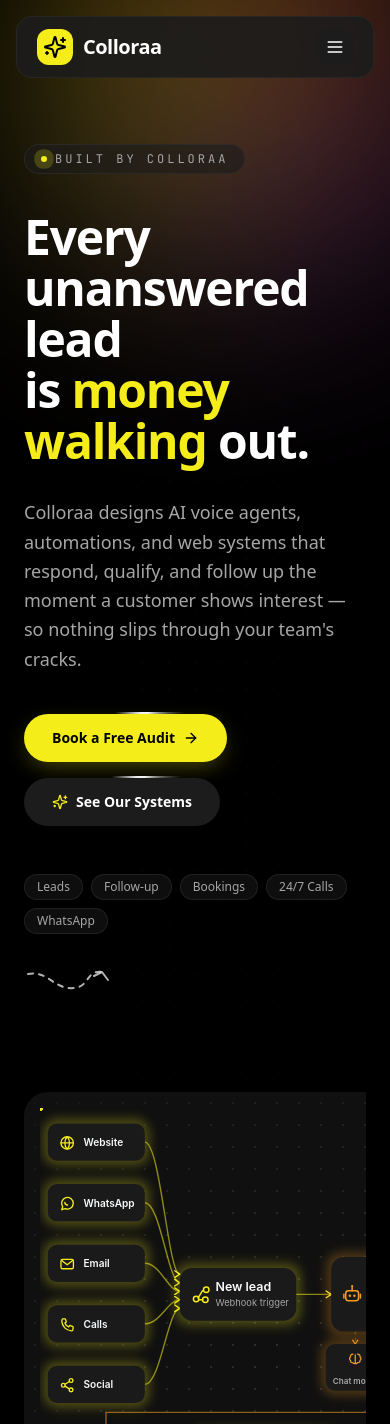
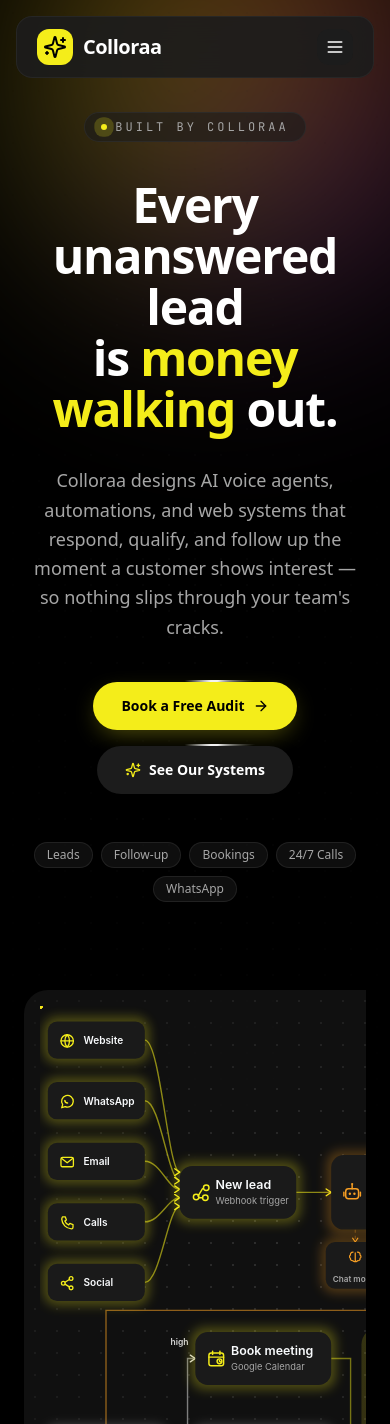
Before and after one commit to Atif2292/Colloraa-AI-Agent, a React (Vite) app: page / in a window 390 px wide. Shown: the top 1424 px of the page. Built offline with nearby package versions, Linux system fonts and the light colour scheme; a web font is replaced by a local one.

Commit message:
Tighten hero top spacing and center hero text on mobile/tablet

```diff
--- a/src/components/Hero.tsx
+++ b/src/components/Hero.tsx
@@ -9,7 +9,7 @@ export default function Hero() {
   return (
     <section
       id="home"
-      className="relative flex min-h-screen items-center overflow-hidden pt-36"
+      className="relative flex min-h-screen items-center overflow-hidden pt-28"
     >
       <div className="pointer-events-none absolute inset-0">
         <GlowBlob className="absolute -top-32 left-[10%] h-[420px] w-[420px]" />
@@ -28,7 +28,7 @@ export default function Hero() {
       </div>
 
       <div className="relative mx-auto grid w-full max-w-7xl gap-14 px-6 pb-20 lg:grid-cols-[2fr_3fr] lg:items-center">
-        <div className="animate-hero-in">
+        <div className="animate-hero-in flex flex-col items-center text-center lg:items-start lg:text-left">
           <div className="mb-3 inline-flex items-center gap-2 rounded-full border border-border/70 bg-card/60 px-4 py-1.5">
             <span className="h-1.5 w-1.5 rounded-full bg-primary animate-chat-pulse" />
             <span className="font-mono text-xs uppercase tracking-[0.25em] text-muted-foreground">
@@ -50,7 +50,7 @@ export default function Hero() {
             interest — so nothing slips through your team's cracks.
           </p>
 
-          <div className="mb-12 flex flex-wrap items-center gap-4">
+          <div className="mb-12 flex flex-wrap items-center justify-center gap-4 lg:justify-start">
             <Link to="/contact" className="btn-gradient">
               Book a Free Audit
               <ArrowRight className="h-4 w-4" />
@@ -61,7 +61,7 @@ export default function Hero() {
             </Link>
           </div>
 
-          <div className="mb-8 flex flex-wrap gap-2">
+          <div className="mb-8 flex flex-wrap justify-center gap-2 lg:justify-start">
             {badges.map((b) => (
               <span
                 key={b}
@@ -77,7 +77,7 @@ export default function Hero() {
             height="70"
             viewBox="0 0 90 70"
             fill="none"
-            className="text-foreground/70"
+            className="hidden text-foreground/70 lg:block"
             aria-hidden="true"
           >
             <path
```
